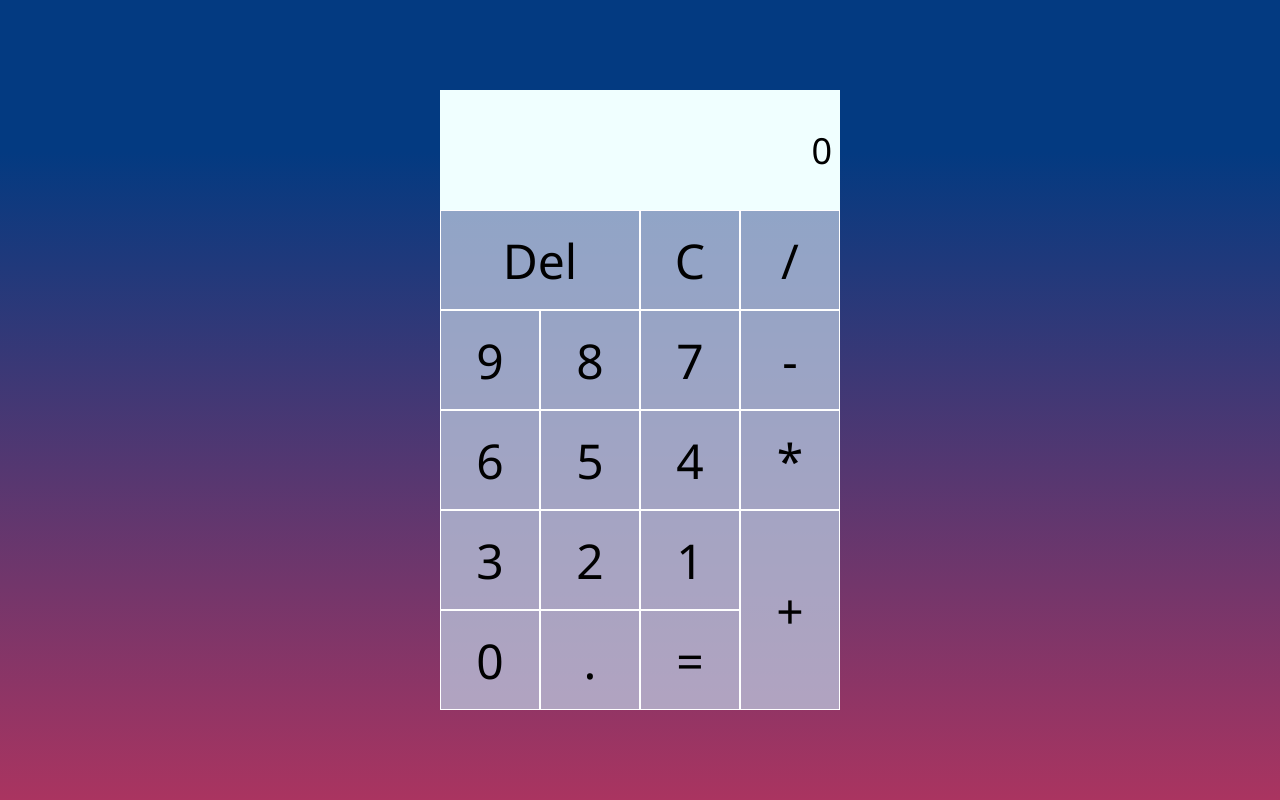
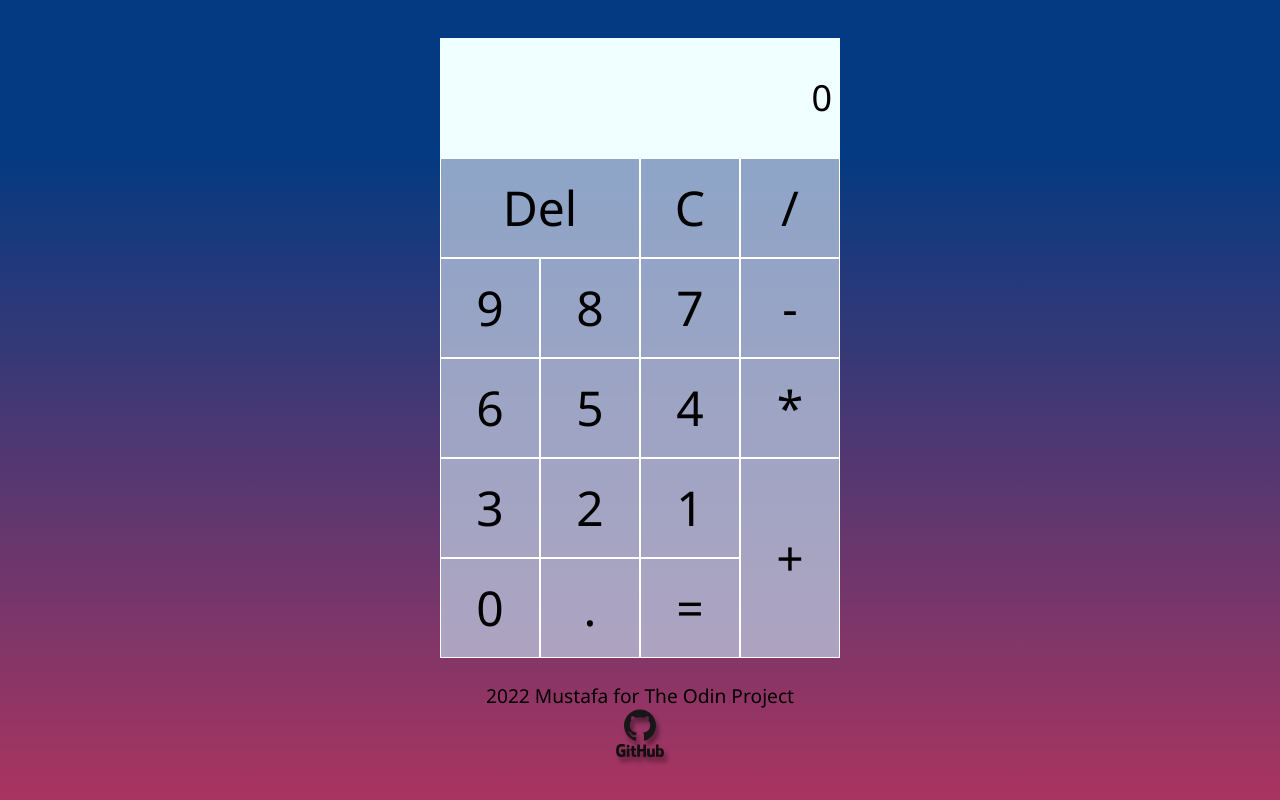
Before and after one commit to mustafa-bhm/calculator, a plain HTML site: page index.html in a window 1280 px wide. Drawn offline with Linux system fonts and the light colour scheme.

Commit message:
adding footer

```diff
--- a/index.html
+++ b/index.html
@@ -33,9 +33,28 @@
       <button class="btn numbers">1</button>
       <button class="btn long operator">+</button>
 
-      <button class="btn span numbers">0</button>
+      <button class="btn numbers">0</button>
       <button class="btn numbers">.</button>
       <button class="btn equal">=</button>
+
+      <div class="footer wide4">
+        <p>
+          2022 Mustafa for
+          <a
+            href="https://www.theodinproject.com"
+            target="_blank"
+            rel="noopener noreferrer"
+            >The Odin Project</a
+          >
+        </p>
+        <a
+          href="https://github.com/mustafa-bhm/calculator"
+          target="_blank"
+          rel="noopener noreferrer"
+        >
+          <img src="./assets/github.svg" />
+        </a>
+      </div>
     </div>
   </body>
   <script src="./index.js"></script>
--- a/styles.scss
+++ b/styles.scss
@@ -63,3 +63,27 @@ body {
   color: black;
   font-size: 0.9rem;
 }
+
+.wide4 {
+  margin-top: 1rem;
+  grid-column: span 4;
+}
+.footer {
+  display: flex;
+  justify-content: center;
+  flex-direction: column;
+  align-items: center;
+  & p {
+    font-size: 0.8rem;
+  }
+  & a {
+    font-size: 0.8rem;
+    text-decoration: none;
+    color: black;
+  }
+}
+.footer img {
+  width: 2rem;
+  height: 2rem;
+  filter: drop-shadow(3px 5px 2px rgb(0 0 0 / 0.4));
+}
```
Also changed, not shown: assets/github.svg (added), styles.css, 1 other file.
